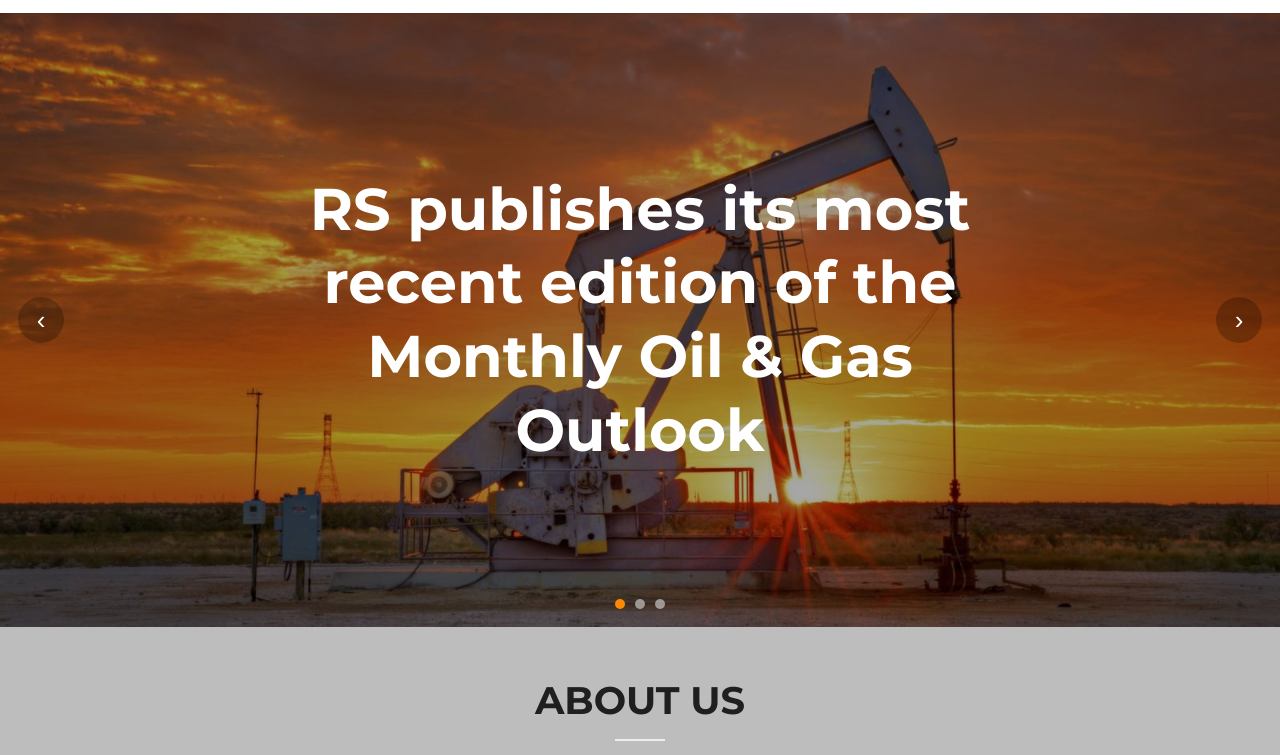
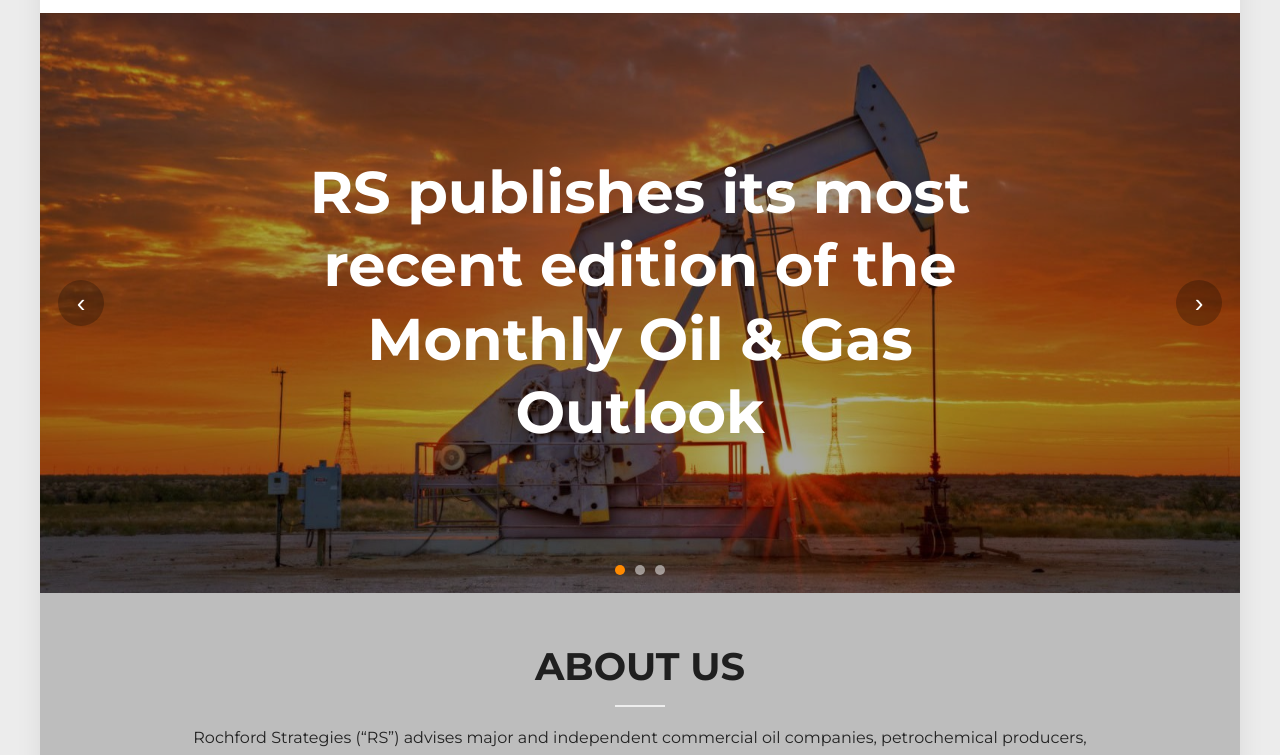
Before and after one commit to Wendway/RochfordIntl, a plain HTML site: page index.html in a window 1280 px wide. Shown: the part 148-903 px from the top of the page. Drawn offline with Linux system fonts and the light colour scheme.

Commit message:
Fix site to 1200px width and pin map to 230 Park Ave
Centre the whole site in a fixed 1200px column, and point the Contact
page map at the Helmsley Building (230 Park Ave, NY 10169) instead of
an address search that could match Park Ave South.

Co-Authored-By: Claude Opus 5.5 <noreply@anthropic.com>

```diff
--- a/css/style.css
+++ b/css/style.css
@@ -15,9 +15,13 @@
 }
 
 * { box-sizing: border-box; }
-html { scroll-behavior: smooth; }
+html { scroll-behavior: smooth; background: #ececec; }
+/* Fixed-width page: the whole site sits in a centred 1200px column. */
 body {
-  margin: 0;
+  max-width: 1200px;
+  margin: 0 auto;
+  box-shadow: 0 0 24px rgba(0,0,0,.08);
+  min-height: 100vh;
   font-family: var(--font);
   font-weight: 300;
   color: var(--text);
@@ -62,7 +66,7 @@ p { margin: 0 0 1em; }
 .more-link { display: inline-block; color: var(--orange); font-weight: 600; margin-top: 18px; cursor: default; }
 
 /* ---------- Home: slider ---------- */
-.slider { position: relative; height: clamp(360px, 48vw, 660px); overflow: hidden; background: #222; }
+.slider { position: relative; height: clamp(360px, 48vw, 580px); overflow: hidden; background: #222; }
 .slide {
   position: absolute; inset: 0; background-size: cover; background-position: center;
   display: flex; align-items: center; justify-content: center; text-align: center;
```
Also changed, not shown: contact.html (+1 -1 lines).
